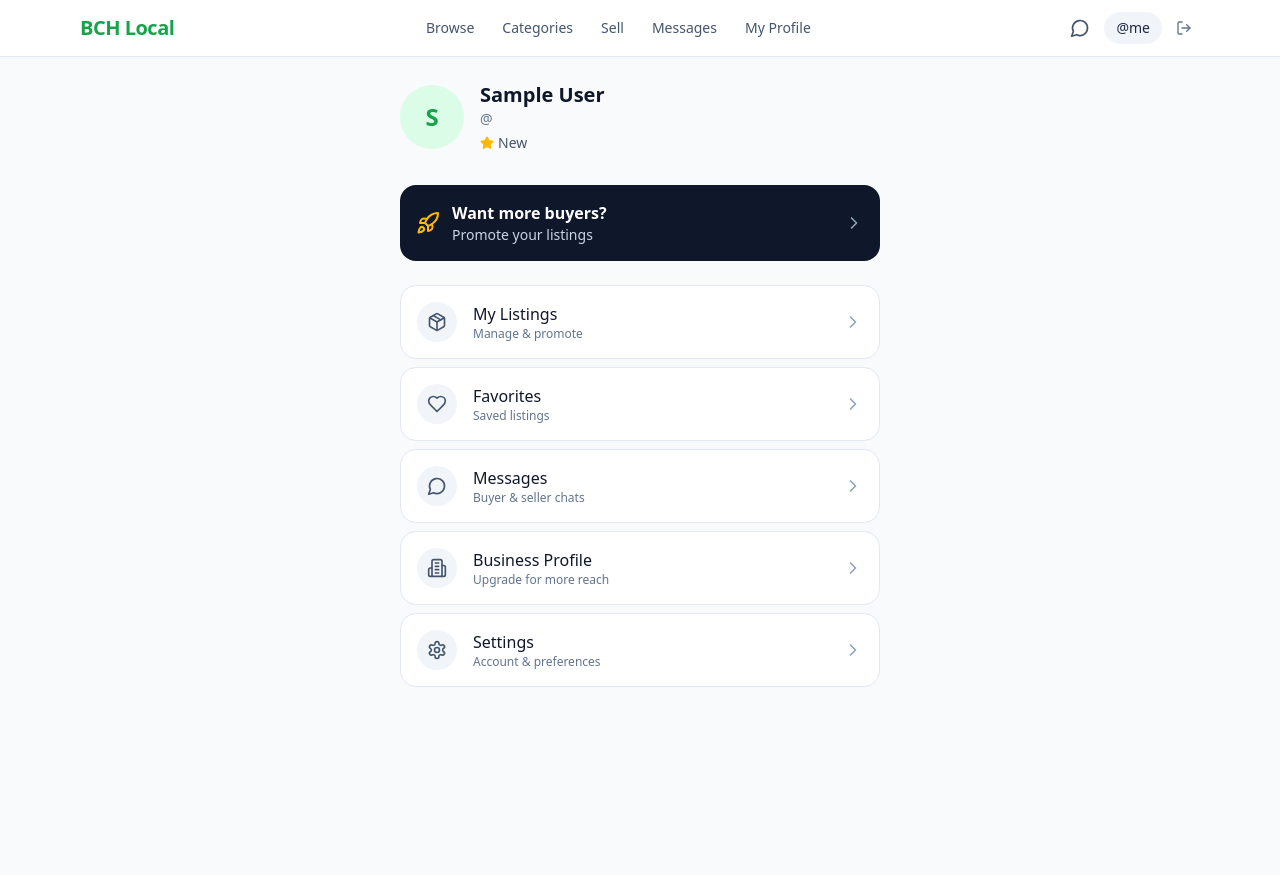
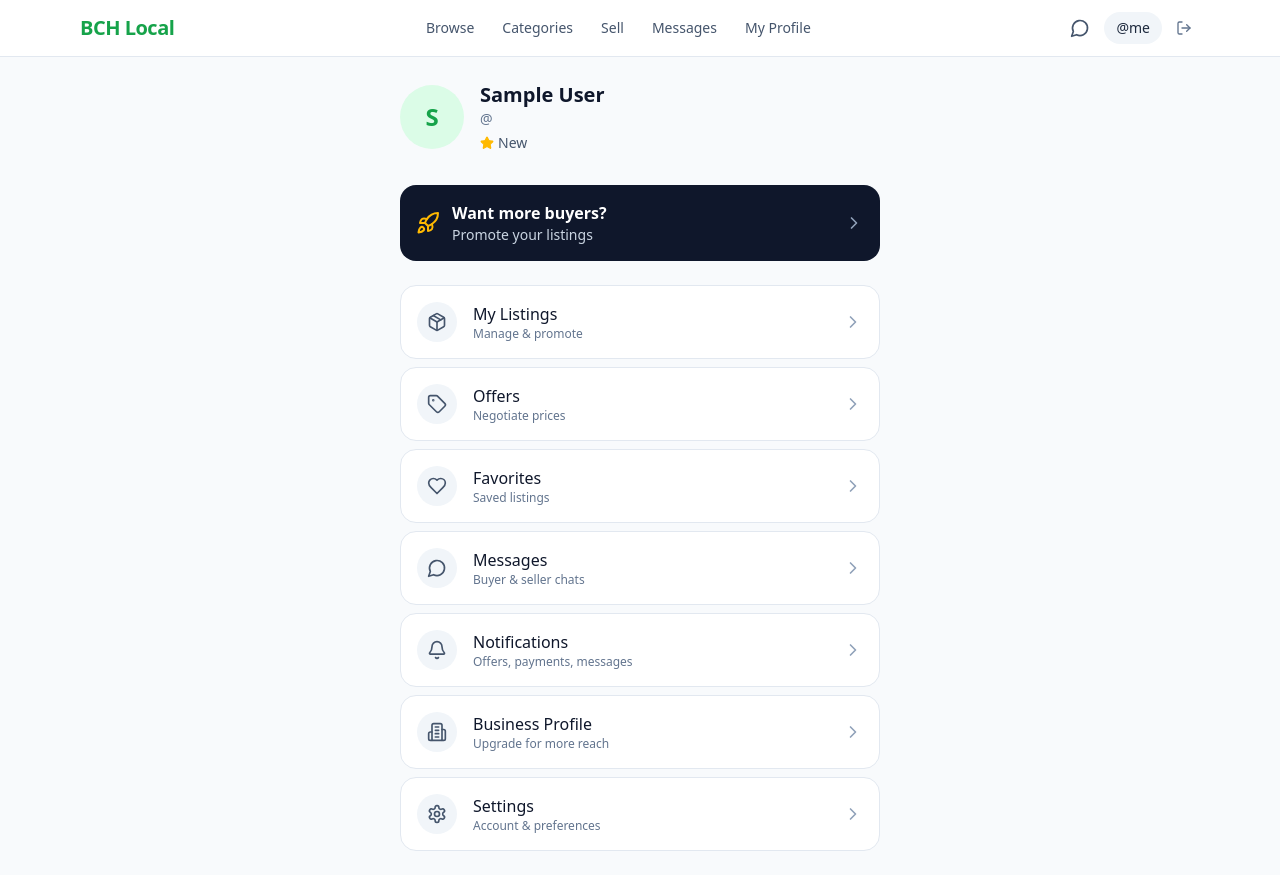
Before and after one commit to alberdioni8406/bchlocal, a Next.js app: page /profile in a window 1280 px wide. Before the commit the page ends 800 px from the top, so only its background shows below. Built offline with nearby package versions, Linux system fonts and the light colour scheme; no server answers; sample sign-in values are in the browser's storage.

Commit message:
Add notifications menu item to profile page

```diff
--- a/src/app/profile/page.tsx
+++ b/src/app/profile/page.tsx
@@ -13,6 +13,8 @@ import {
   Star,
   ChevronRight,
   Rocket,
+  Bell,
+  Tag,
 } from "lucide-react";
 
 export default function ProfilePage() {
@@ -37,8 +39,10 @@ export default function ProfilePage() {
 
   const menu = [
     { href: "/profile/listings", label: "My Listings", icon: Package, desc: "Manage & promote" },
+    { href: "/profile/offers", label: "Offers", icon: Tag, desc: "Negotiate prices" },
     { href: "/favorites", label: "Favorites", icon: Heart, desc: "Saved listings" },
     { href: "/messages", label: "Messages", icon: MessageCircle, desc: "Buyer & seller chats" },
+    { href: "/notifications", label: "Notifications", icon: Bell, desc: "Offers, payments, messages" },
     { href: "/business", label: "Business Profile", icon: Building2, desc: "Upgrade for more reach" },
     { href: "/profile/settings", label: "Settings", icon: Settings, desc: "Account & preferences" },
   ];
```
